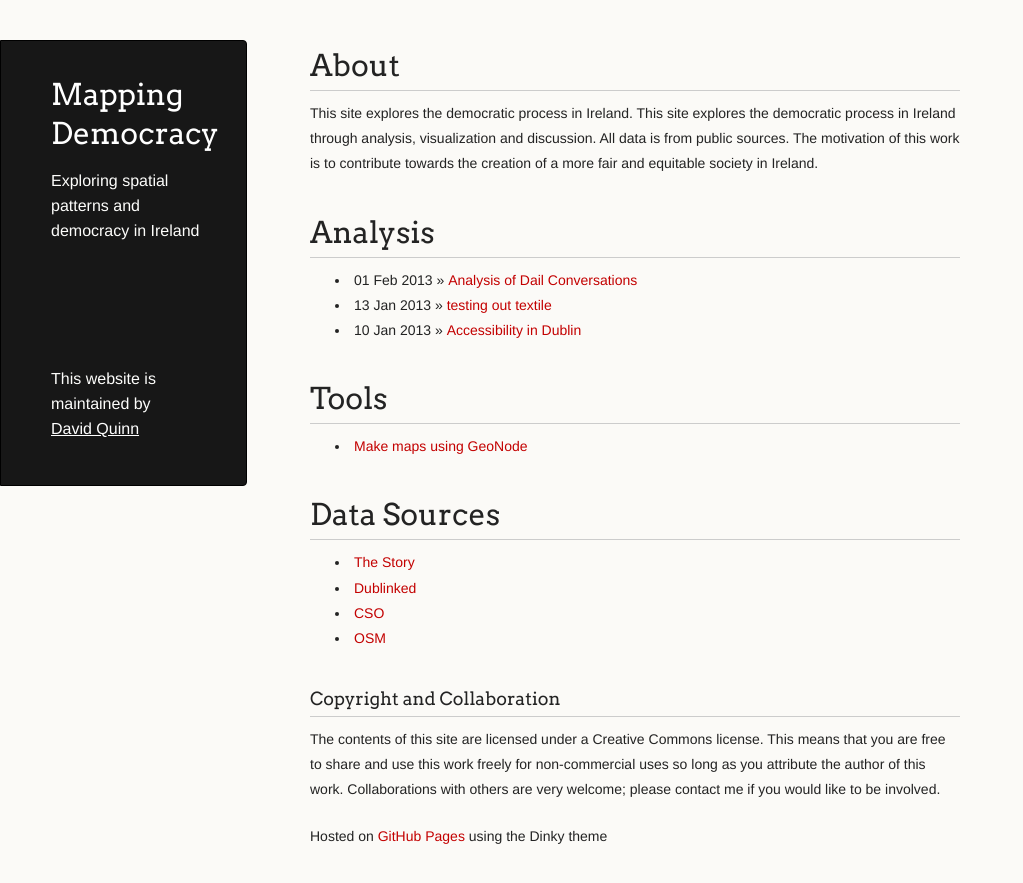
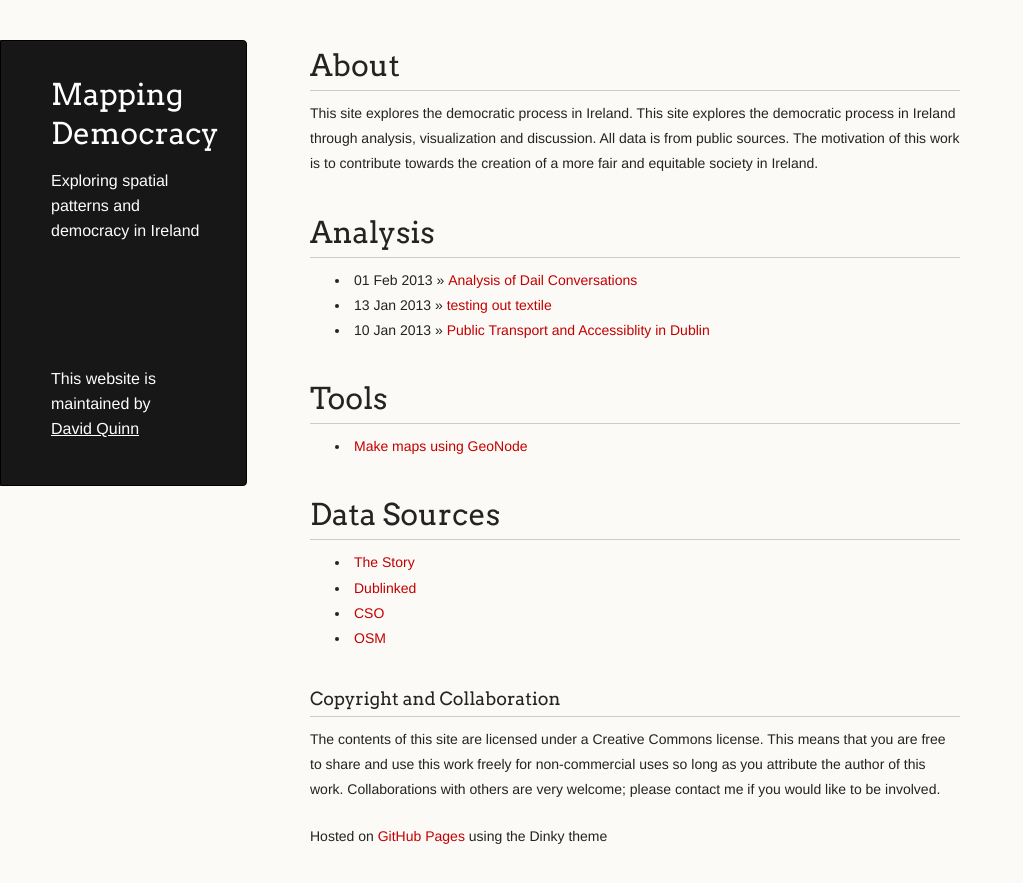
Before and after one commit to djq/mapping_democracy, a Jekyll site: the page built from index.html, in a window 1280 px wide and 921 px high. Shown: the top 883 px of the window, without its empty margins (0-1023 px from the left). Built offline with Jekyll 4.4.1, drawn with Linux system fonts in a browser that asks for light colours; Markdown is read by kramdown in place of the engine named in the settings.

```diff
--- a/_posts/2013-01-10-accessibility_in_dublin.md
+++ b/_posts/2013-01-10-accessibility_in_dublin.md
@@ -1,14 +1,12 @@
 ---
 layout: post
-title: Accessibility in Dublin
+title: Public Transport and Accessiblity in Dublin
 ---
 
 {{ page.title }}
 ================
 
 <p class="meta">January 2013</p>
-
-# Public Transport and Accessiblity in Dublin #
 
 Summary: Using the location of public transport stops (Bus, Dart, Luas and Train) I explore how where the nearest stop is for the Greater Dublin Area (GDA). I do this my examining the distance need to travel from a 250m grid to the nearest stop, and also provide a user-centered tool to enable you to explore this in your area. Through this approach I generate a surface of accessibility using this basic calculation. This approach does not consider how far you can travel; it only identifies the nearest stops. In the next iteration of this I will explore how far you can travel using public transport modes (and compare this to other transport modes).
 
```
